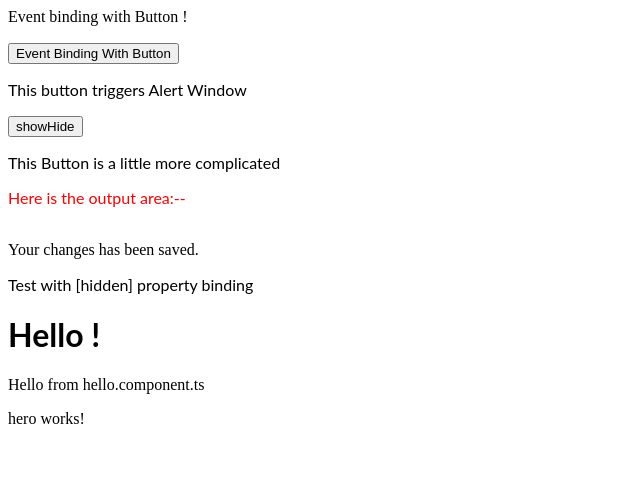
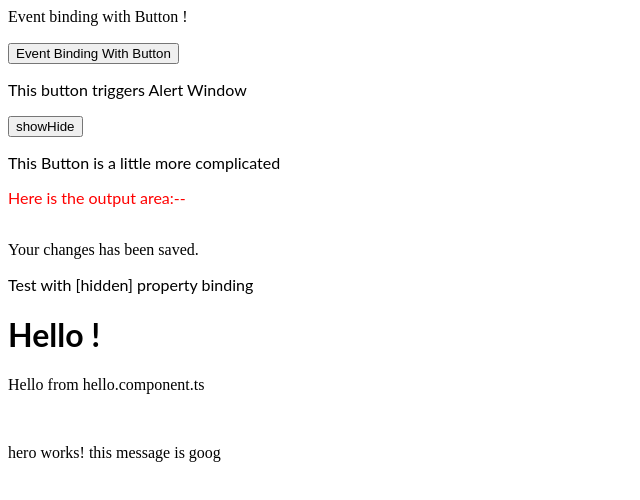
Before and after one commit to edwardgazitonline/angular-nice-project-one, an Angular app: page / in a window 1280 px wide. Shown: the top 500 px of the page, without its empty margins (0-640 px from the left). Built offline with nearby package versions, Linux system fonts and the light colour scheme.

Commit message:
2 files modified

```diff
--- a/src/app/app.component.html
+++ b/src/app/app.component.html
@@ -17,4 +17,5 @@
 <p [hidden]="!showHide()">Test with [hidden] property binding</p>
 <img src="https://dbkh.s3.us-west-2.amazonaws.com/wp-content/uploads/2022/11/21124713/Frontline-in-the-Kherson-region-11.22-800x445.jpg" width="100" height="100" [hidden]="!showHide()">
 <hello></hello>
+<br/>
 <app-hero></app-hero>
--- a/src/app/hero/hero.component.html
+++ b/src/app/hero/hero.component.html
@@ -1,4 +1,4 @@
 <p>
-hero works!
+hero works! <font color:red>this message is goog</font>
 </p>
 <br/>
```
